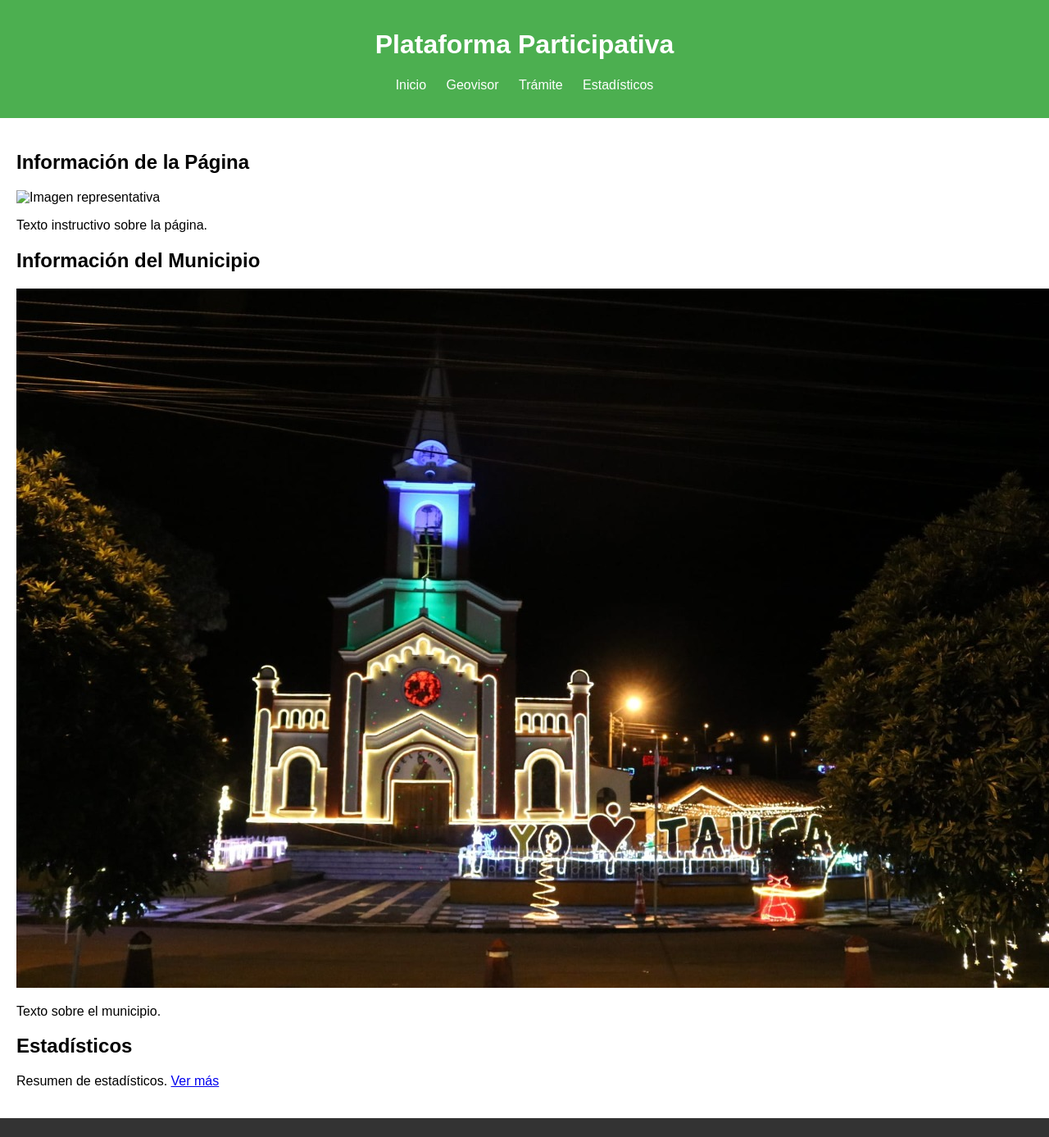
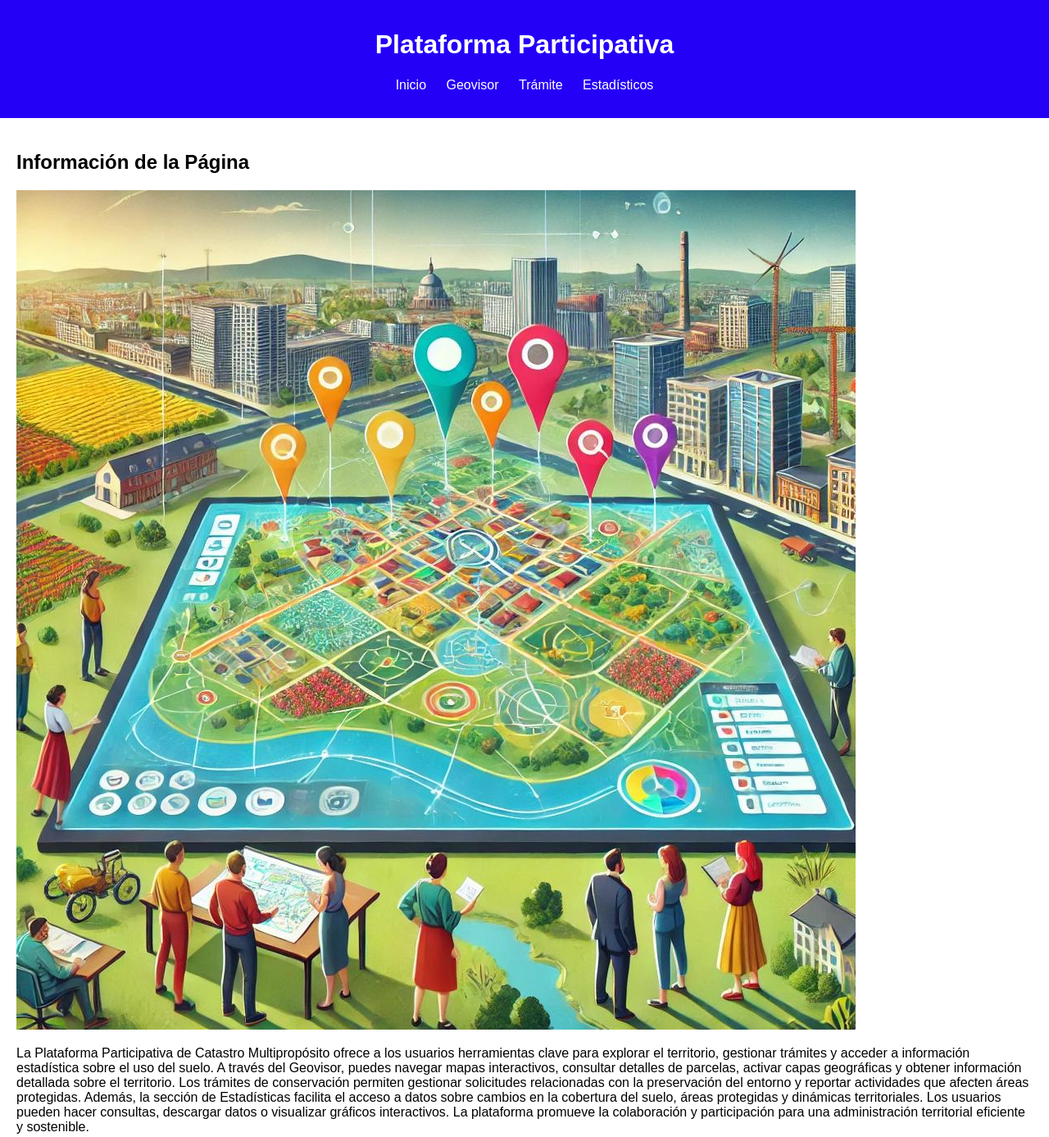
Before and after one commit to Panque04/minciencias, a plain HTML site: page index.html in a window 1280 px wide. Shown: the top 1387 px of the page at 82% size. Drawn offline with Linux system fonts and the light colour scheme.

Commit message:
Se agregó imagénes e información de la página y el municipio

```diff
--- a/index.html
+++ b/index.html
@@ -14,15 +14,19 @@
         <!-- Sección de Información de la Página -->
         <section id="informacion-pagina">
             <h2>Información de la Página</h2>
-            <img src="images/imagen1.jpg" alt="Imagen representativa">
-            <p>Texto instructivo sobre la página.</p>
+            <img src="Imagenes/Plataforma.jpg" alt="Imagen representativa">
+            <p>La Plataforma Participativa de Catastro Multipropósito ofrece a los usuarios herramientas clave para explorar el territorio, gestionar trámites y acceder a información estadística sobre el uso del suelo. A través del Geovisor, puedes navegar mapas interactivos, consultar detalles de parcelas, activar capas geográficas y obtener información detallada sobre el territorio. Los trámites de conservación permiten gestionar solicitudes relacionadas con la preservación del entorno y reportar actividades que afecten áreas protegidas.
+
+                Además, la sección de Estadísticas facilita el acceso a datos sobre cambios en la cobertura del suelo, áreas protegidas y dinámicas territoriales. Los usuarios pueden hacer consultas, descargar datos o visualizar gráficos interactivos. La plataforma promueve la colaboración y participación para una administración territorial eficiente y sostenible.</p>
         </section>
 
         <!-- Sección de Información del Municipio -->
         <section id="informacion-municipio">
             <h2>Información del Municipio</h2>
             <img src="Imagenes/Tausa.jpg" alt="Imagen del municipio">
-            <p>Texto sobre el municipio.</p>
+            <p>El municipio de Tausa se encuentra en el departamento de Cundinamarca, en la provincia de Ubaté. Conocido por su rica historia y paisajes naturales, Tausa cuenta con un territorio que combina áreas urbanas, rurales y zonas de alta importancia ecológica. Su economía tradicional está basada en la agricultura, la ganadería y la explotación de recursos naturales, como las minas de carbón.
+
+                Tausa también es hogar de importantes recursos hídricos y zonas de conservación que requieren una gestión adecuada para su preservación. La creación de la Plataforma Participativa de Catastro Multipropósito permitirá a los habitantes y autoridades locales gestionar de manera eficiente la información territorial, promoviendo una administración sostenible y colaborativa del suelo y los recursos naturales.</p>
         </section>
 
         <!-- Sección de Estadísticos -->
--- a/styles.css
+++ b/styles.css
@@ -6,7 +6,7 @@ body {
 }
 
 header {
-    background-color: #4CAF50;
+    background-color: #2500f7;
     color: white;
     padding: 15px 0;
     text-align: center;
```
Also changed, not shown: Imagenes/Plataforma.jpg (added), estadisticos.html (line endings or trailing spaces).
